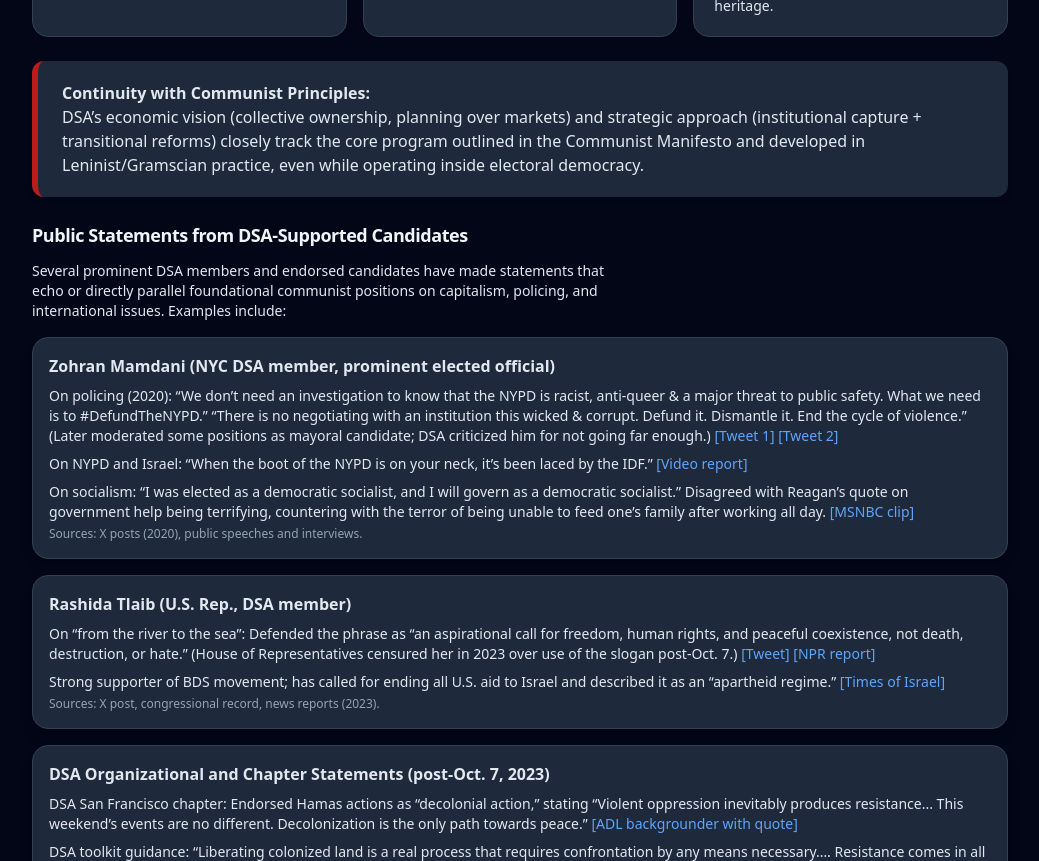
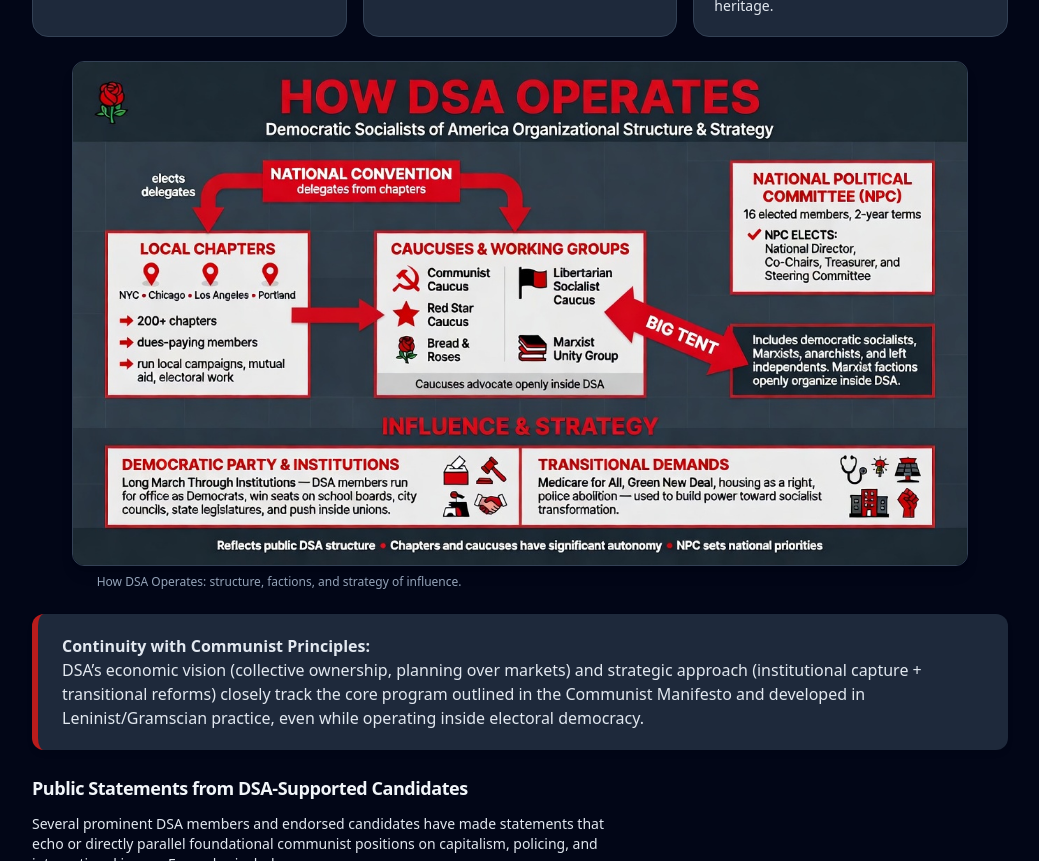
Before and after one commit to Goliaith/the-communist-record, a plain HTML site: page current-groups.html in a window 1280 px wide. Shown: the part 1345-2206 px from the top of the page, without its empty margins (120-1159 px from the left). Drawn offline with nearby package versions, Linux system fonts and the light colour scheme.

Commit message:
Fix garbled text in How DSA Operates infographic
- Regenerated/edited image so all written language (titles, caucuses, strategy, NPC details, etc.) is clean, accurate, and properly legible with no AI artifacts or invented text.
- Added the infographic (with caption) to modern-risks.html and current-groups.html after the DSA sections.

```diff
--- a/current-groups.html
+++ b/current-groups.html
@@ -112,6 +112,12 @@
           <div class="reason-title">Strategy & Affiliation Indicators</div>
           <p class="text-sm">DSA prioritizes the “long march through institutions” — capturing labor unions, education, local government, and the Democratic Party. It frames reforms (Green New Deal, Medicare for All) as transitional steps toward post-capitalist society. It revisits the Communist Manifesto as relevant today and maintains an “anti-anti-Communist” heritage.</p>
         </div>
+      </div>
+
+      <!-- How DSA Operates graphic -->
+      <div class="mb-6">
+        <img src="images/how-dsa-operates.jpg" alt="How DSA Operates - Organizational structure and strategy infographic" class="w-full max-w-4xl mx-auto rounded-xl border border-slate-700 shadow-lg">
+        <p class="text-center text-xs text-slate-400 mt-2">How DSA Operates: structure, factions, and strategy of influence.</p>
       </div>
 
       <div class="callout">
```
Also changed, not shown: modern-risks.html (+6 -0 lines), images/how-dsa-operates.jpg (added).
